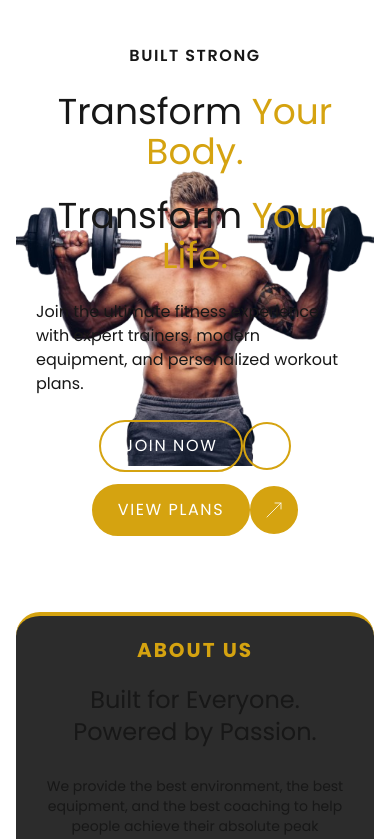
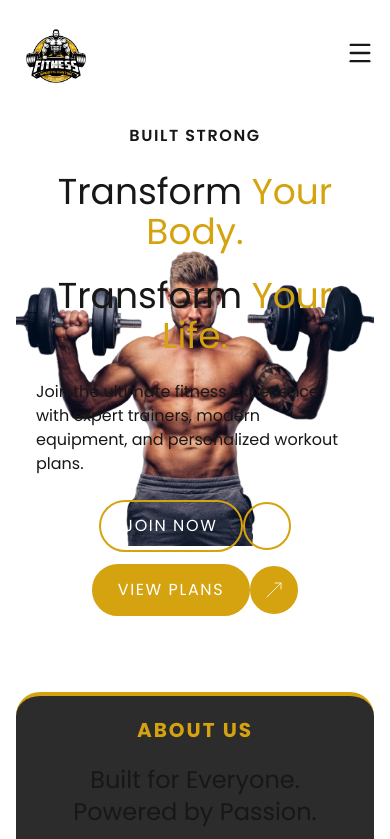
Before and after one commit to Navodi99/gym-website-nextjs, a Next.js app: page / in a window 390 px wide. Shown: the top 839 px of the page. Built offline with nearby package versions, Linux system fonts and the light colour scheme.

Commit message:
added hamburger menu

```diff
--- a/src/app/(components)/sections/contact/ContactSection.jsx
+++ b/src/app/(components)/sections/contact/ContactSection.jsx
@@ -49,7 +49,7 @@ const ContactSection = () => {
           </div>
         </div>
       </div>
-      <div className="border border-(--foreground) w-180 h-fit rounded-l-3xl rounded-r-3xl p-10 m-10 max-sm:w-72 max-sm:m-0 max-sm:p-4">
+      <div className="border border-(--foreground) w-180 h-fit rounded-l-3xl rounded-r-3xl p-10 m-10 max-sm:w-80 max-sm:m-0 max-sm:p-4">
         <div className="flex flex-col items-start gap-3 ">
           <label htmlFor="name" className="">
             Name
@@ -59,7 +59,7 @@ const ContactSection = () => {
             name="name"
             id=""
             placeholder="Enter Your Name"
-            className="bg-(--gray-color) w-160 h-fit py-4 rounded-l-xl rounded-r-xl px-5 filter brightness-50 max-sm:w-64"
+            className="bg-(--gray-color) w-160 h-fit py-4 rounded-l-xl rounded-r-xl px-5 filter brightness-50 max-sm:w-72"
           />
         </div>
         <div className="flex flex-col items-start gap-3 mt-3">
@@ -71,7 +71,7 @@ const ContactSection = () => {
             name="email"
             id=""
             placeholder="Enter Your Email"
-            className="bg-(--gray-color) w-160 h-fit py-4 rounded-l-xl rounded-r-xl px-5 filter brightness-50 max-sm:w-64"
+            className="bg-(--gray-color) w-160 h-fit py-4 rounded-l-xl rounded-r-xl px-5 filter brightness-50 max-sm:w-72"
           />
         </div>
         <div className="flex flex-col items-start gap-3 mt-3">
@@ -81,12 +81,12 @@ const ContactSection = () => {
           <textarea
             name="message"
             id=""
-            className="bg-(--gray-color) w-160 h-fit py-8 rounded-l-xl rounded-r-xl px-5 filter brightness-50 max-sm:w-64"
+            className="bg-(--gray-color) w-160 h-fit py-8 rounded-l-xl rounded-r-xl px-5 filter brightness-50 max-sm:w-72"
             placeholder="How can we help ?"
           ></textarea>
         </div>
         <div className="mt-6">
-          <CustomButton className="w-160 max-sm:w-64">Send Message</CustomButton>
+          <CustomButton className="w-160 max-sm:w-72">Send Message</CustomButton>
         </div>
       </div>
     </div>
--- a/src/app/(components)/sections/navigation/Navigation.jsx
+++ b/src/app/(components)/sections/navigation/Navigation.jsx
@@ -3,8 +3,11 @@ import React, { useState } from "react";
 import CustomButton from "../../reusables/buttons/CustomButton";
 import clsx from "clsx";
 import { navigate } from "next/dist/client/components/segment-cache/navigation";
+import { Menu, X } from "lucide-react";
 
 function Navigation() {
+  const [isOpen, setIsOpen] = useState(false);
+
   const navData = [
     { id: 1, name: "Home", link: "#home" },
     { id: 2, name: "About", link: "#about" },
@@ -36,11 +39,11 @@ function Navigation() {
     }
   };
   return (
-    <div className="flex justify-between items-center w-full h-20 max-sm:hidden">
+    <div className="flex justify-between items-center w-full h-20 ">
       <div className="rounded-full w-20 overflow-hidden ">
         <img src="/images/GymLogo.jpg" alt="Logo" className="w-40 " />
       </div>
-      <div className="hidden">
+      <div className="max-lg:hidden">
         <ul className="flex gap-14 text-(--light-color) uppercase">
           {navData.map((item) => (
             <li
@@ -59,11 +62,36 @@ function Navigation() {
           ))}
         </ul>
       </div>
-      <div className="hidden">
+      <div className="max-lg:hidden">
         <CustomButton onclick={onclickContactBtn}>Contact Us</CustomButton>
       </div>
-      <div>
 
+      {/* Hamburger Icon */}
+      <div className="lg:hidden">
+        <button onClick={() => setIsOpen(!isOpen)}>
+          {isOpen ? <X size={28} /> : <Menu size={28} />}
+        </button>
+      </div>
+
+      {/* Mobile Dropdown */}
+      <div
+        className={`absolute top-0 left-0 max-h-96 bg-(--primary-color)/95 z-10 text-(--foreground) transition-all duration-300 overflow-hidden ${
+          isOpen ? " py-4 w-[60%]" : "w-0"
+        }`}
+      >
+        <ul className="flex flex-col items-start gap-10 pl-10">
+          {navData.map((item) => (
+            <li key={item.id}>
+              <a
+                href={item.link}
+                onClick={() => setIsOpen(false)}
+                className="text-lg hover:text-yellow-400 font-bold "
+              >
+                {item.name}
+              </a>
+            </li>
+          ))}
+        </ul>
       </div>
     </div>
   );
```
